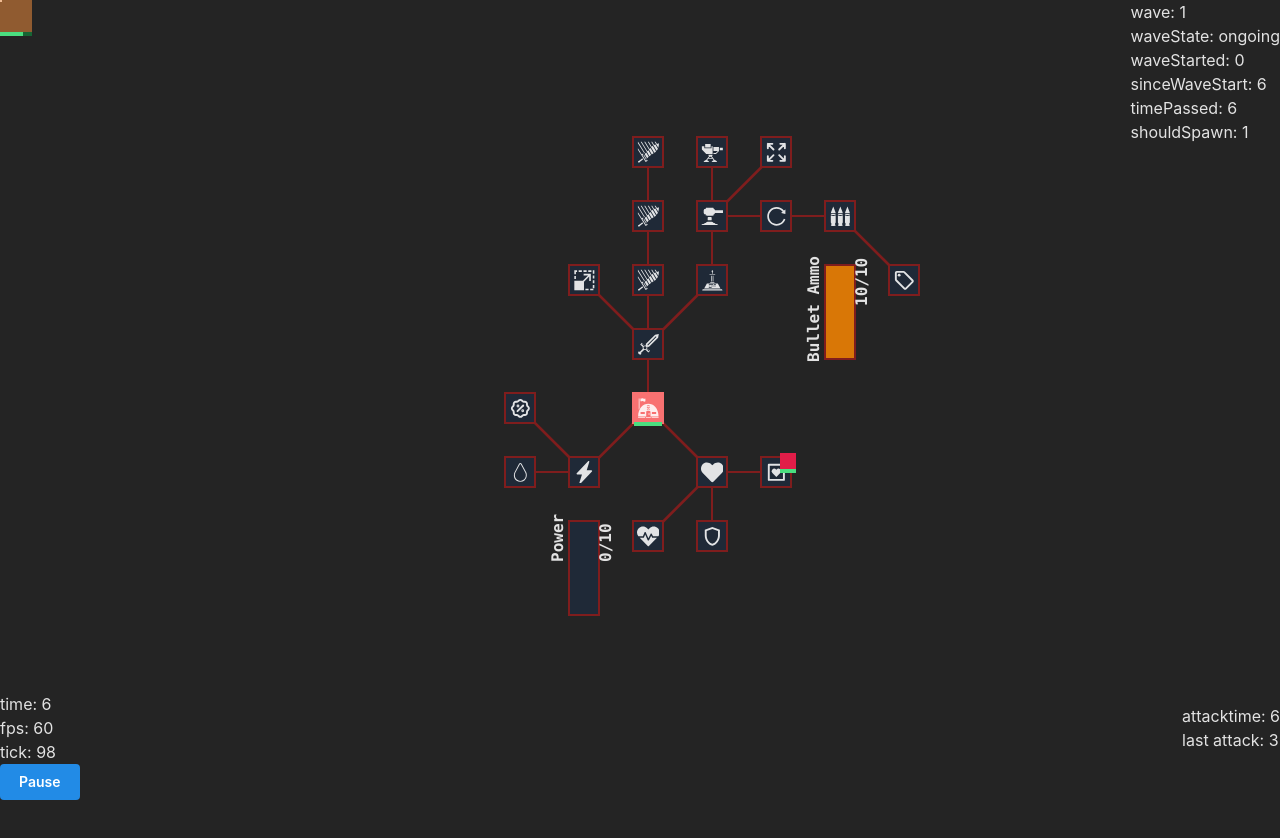
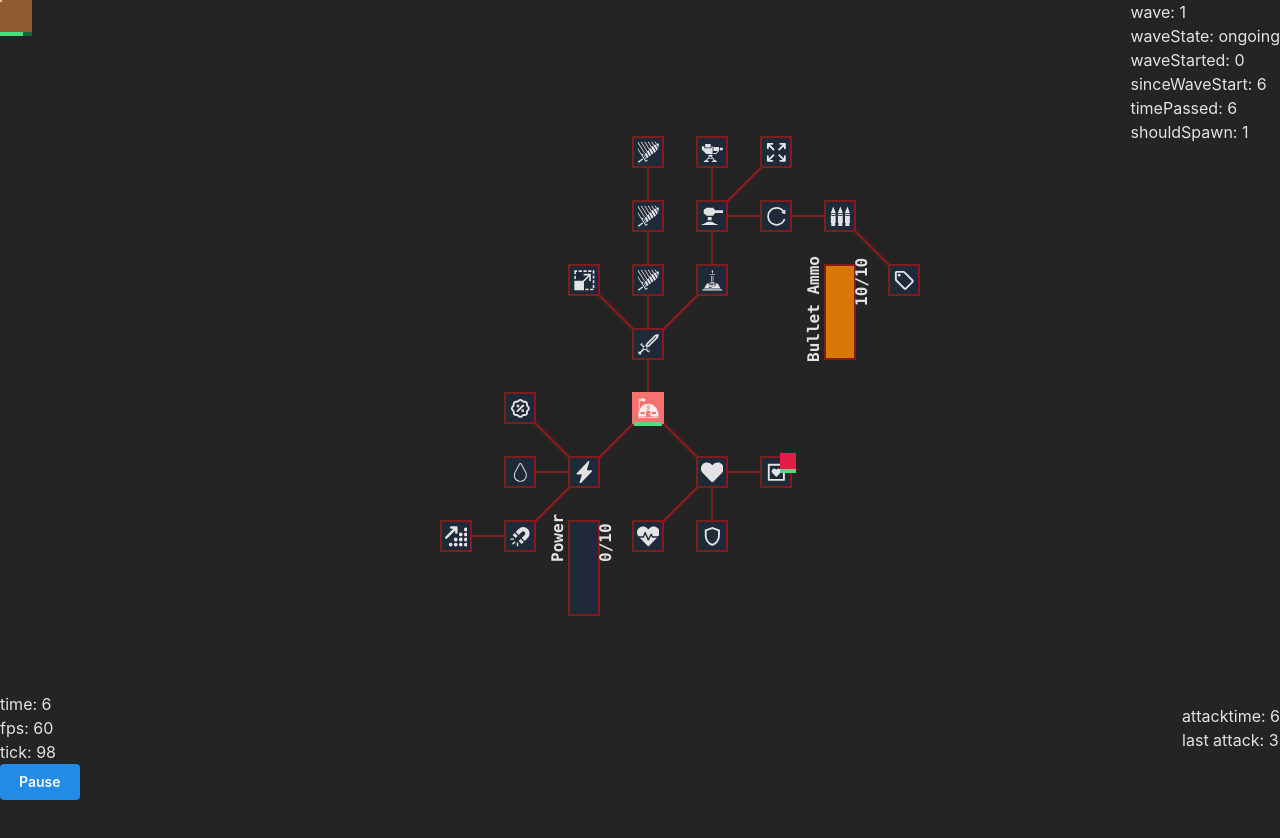
Before and after one commit to MartinMuzatko/resink, a React (Vite) app: page / in a window 1280 px wide. Shown: the top 838 px of the page. Built offline with nearby package versions, Linux system fonts and the light colour scheme.

Commit message:
add formats for stats, fix power generation

```diff
--- a/src/components/Stage.tsx
+++ b/src/components/Stage.tsx
@@ -1,8 +1,11 @@
 import { memo, useEffect, useMemo, useState } from 'react'
 import { type Connection } from '../domain/connection'
 import {
+	canUpgradeGeneratePower,
 	canUpgradeShoot,
 	damageUpgrade,
+	generateExperienceOrbs,
+	shootBullets,
 	updateUpgradeDamage,
 	Upgrade,
 	UpgradeType,
@@ -213,71 +216,24 @@ export const Stage = memo(() => {
 					)
 				),
 			]
-			const { upgrades: newUpgrades, bullets: newBullets } =
-				prevUpgrades.reduce<{
-					upgrades: Upgrade[]
-					bullets: Bullet[]
-				}>(
-					({ upgrades, bullets }, upgrade) => {
-						const upgradeStats = stats.upgradeStats.get(upgrade.id)!
-						if (
-							!canUpgradeShoot(
-								upgrade,
-								upgradeStats,
-								timePassed,
-								ammo
-							)
-						)
-							return { upgrades: [...upgrades, upgrade], bullets }
-
-						const enemiesInRange = enemies.filter(
-							(enemy) =>
-								getDistance(upgrade, enemy) <
-								stats.upgradeStats.get(upgrade.id)!
-									.upgradeBulletAttackRange
-						)
-
-						if (enemiesInRange.length === 0)
-							return { upgrades: [...upgrades, upgrade], bullets }
-
-						const targetEnemy = enemiesInRange.reduce(
-							(closest, enemy) =>
-								getDistance(upgrade, enemy) <
-								getDistance(upgrade, closest)
-									? enemy
-									: closest
-						)
-
-						const updatedUpgrade = {
-							...upgrade,
-							lastBulletShotTime: timePassed,
-						}
-						// TODO: React.StrictMode makes this get added twice per tick in dev mode
-						// we could add a tickFired prop and compare then.
-						const newBullet = createBullet({
-							x: upgrade.x,
-							y: upgrade.y,
-							attackDamage:
-								upgradeStats.upgradeBulletAttackDamage,
-							velocity: getSpeedVector(
-								{ x: upgrade.x, y: upgrade.y },
-								targetEnemy,
-								0.1
-							),
-						})
-
-						return {
-							upgrades: [...upgrades, updatedUpgrade],
-							bullets: [...bullets, newBullet],
-						}
-					},
-					{ upgrades: [], bullets: [] } // Initial value with the specified type
-				)
+			const { upgrades: upgradesToShootBullets, bullets: newBullets } =
+				shootBullets(prevUpgrades, stats, timePassed, ammo, enemies)
 			setAmmo((ammo) => Math.max(0, ammo - newBullets.length))
 			setBullets((bullets) => [
 				...newBullets.slice(0, ammo - newBullets.length),
 				...moveBullets(bullets),
 			])
+
+			const {
+				upgrades: upgradesToGeneratePower,
+				experienceOrbs: experienceOrbsGenerated,
+			} = generateExperienceOrbs(
+				upgradesToShootBullets,
+				stats,
+				timePassed,
+				experienceOrbs
+			)
+
 			// hit enemies
 			setEnemies((prevEnemies) => {
 				const newEnemies = prevEnemies.map((enemy) => {
@@ -321,6 +277,7 @@ export const Stage = memo(() => {
 				}))
 				setExperienceOrbs((experienceOrbs) => [
 					...experienceOrbs,
+					...experienceOrbsGenerated,
 					...newEnemies
 						.filter((enemy) => enemy.health <= 0)
 						.map((enemy) =>
@@ -371,15 +328,13 @@ export const Stage = memo(() => {
 			return upgradesToTakeDamage.length
 				? updateUpgradeDamage(
 						upgradesToTakeDamage,
-						newUpgrades,
+						upgradesToGeneratePower,
 						connections,
 						timePassed,
 						stats
 				  )
-				: newUpgrades
+				: upgradesToGeneratePower
 		})
-
-		// TODO: Add from generator
 
 		setExperienceOrbs((experienceOrbs) => {
 			// Move orb
@@ -390,7 +345,12 @@ export const Stage = memo(() => {
 			)
 			const newExperienceOrbs = experienceOrbs.map((experienceOrb) => ({
 				...experienceOrb,
-				...attractOrb(experienceOrb, gridMouse, deltaTime),
+				...attractOrb(
+					experienceOrb,
+					gridMouse,
+					deltaTime,
+					stats.globalStats
+				),
 			}))
 			const experienceOrbsConsumed = newExperienceOrbs.filter(
 				(experienceOrb) =>
--- /dev/null
+++ b/src/components/StatsDisplay.tsx
@@ -0,0 +1,32 @@
+import { StatType, Stats, statDefinitions, StatKeys } from '../domain/stats'
+
+type StatsDisplayProps = {
+	displayStatType: StatType
+	stats: Partial<Stats>
+}
+
+const defaultFormatter = (value: number) => `${value > 0 ? '+' : ''}${value}`
+
+export const StatsDisplay = ({ stats, displayStatType }: StatsDisplayProps) => {
+	const statsWithDefinition = Object.entries(stats).map(([key, value]) => ({
+		...statDefinitions[key as StatKeys],
+		key,
+		value,
+	}))
+	return (
+		<>
+			{statsWithDefinition
+				.filter((stat) => stat.type === displayStatType)
+				.map((stat) => (
+					<div key={stat.key}>
+						<span className={`${stat.className} pr-1`}>
+							{stat.name}
+						</span>
+						{'format' in stat
+							? stat.format(stat.value)
+							: defaultFormatter(stat.value)}
+					</div>
+				))}
+		</>
+	)
+}
--- a/src/components/StatsInfoPlain.tsx
+++ b/src/components/StatsInfoPlain.tsx
@@ -1,39 +1,11 @@
 import { useGameContext } from '../contexts/GameContext'
 import {
 	removeEmtpyStatKeys,
-	statDefinitions,
-	StatKeys,
-	Stats,
 	StatsEffectResult,
 	StatType,
 } from '../domain/stats'
 import { Upgrade } from '../domain/upgrade'
-
-type StatsDisplayProps = {
-	displayStatType: StatType
-	stats: Partial<Stats>
-}
-
-export const StatsDisplay = ({ stats, displayStatType }: StatsDisplayProps) => {
-	const statsWithDefinition = Object.entries(stats).map(([key, value]) => ({
-		...statDefinitions[key as StatKeys],
-		key,
-		value,
-	}))
-	return (
-		<>
-			{statsWithDefinition
-				.filter((stat) => stat.type === displayStatType)
-				.map((stat) => (
-					<div key={stat.key}>
-						<span className={stat.className}>{stat.name}</span>
-						{stat.value > 0 && '+'}
-						{stat.value}
-					</div>
-				))}
-		</>
-	)
-}
+import { StatsDisplay } from './StatsDisplay'
 
 type StatsInfoProps = {
 	upgrades: Upgrade[]
--- a/src/components/UpgradeNode.tsx
+++ b/src/components/UpgradeNode.tsx
@@ -62,7 +62,8 @@ export const UpgradeNode = ({
 				upgrades,
 				connections,
 				power,
-				stats
+				stats,
+				timePassed
 			)
 			const activeUpgradeIds = upgrades
 				.filter((u) => u.active)
--- a/src/data/initialGameData.tsx
+++ b/src/data/initialGameData.tsx
@@ -21,10 +21,13 @@ import { BsLightningChargeFill } from 'react-icons/bs'
 import { CiDroplet } from 'react-icons/ci'
 import { MdOutlineSell, MdOutlineShield } from 'react-icons/md'
 import { TbRosetteDiscount } from 'react-icons/tb'
+import { IoMagnetSharp } from 'react-icons/io5'
+import { FaArrowUpRightDots } from 'react-icons/fa6'
 
 export const INITIAL_STATS: Stats = {
 	maxPower: 10,
 	powerMultiplier: 1,
+	experienceOrbAttractionRadius: 2,
 	powerPerEnemy: 1,
 	additionalPowerPerEnemyChance: 0.1,
 	upgradeCostMultiplier: 1,
@@ -45,7 +48,7 @@ export const INITIAL_STATS: Stats = {
 	upgradeBulletAttackRange: 1.5,
 	upgradePowerGenerationAmount: 0,
 	upgradePowerGenerationDecay: 2000,
-	upgradePowerGenerationMaxAmount: 4,
+	upgradePowerGenerationMaxAmount: 0,
 	upgradePowerGenerationSpeed: 5000,
 }
 
@@ -300,13 +303,15 @@ export const INITIAL_UPGRADES = () => [
 	}),
 	createUpgrade({
 		id: 'L',
+		title: 'Turn on the engine',
 		description: 'Passively generates power',
 		cost: 8,
 		effect: [
 			{
 				stats: (stats, upgrade) => ({
 					maxPower: stats.maxPower + 10,
-					// maxPower: stats.maxPower + 10,
+					upgradePowerGenerationMaxAmount:
+						stats.upgradePowerGenerationMaxAmount + 3,
 				}),
 			},
 			{
@@ -353,6 +358,37 @@ export const INITIAL_UPGRADES = () => [
 		x: -2,
 		y: 1,
 	}),
+	createUpgrade({
+		id: 'L3',
+		cost: 10,
+		effect: [
+			{
+				stats: (stats, upgrade) => ({
+					experienceOrbAttractionRadius:
+						stats.experienceOrbAttractionRadius + 2,
+				}),
+			},
+		],
+		icon: <IoMagnetSharp className="w-full h-full" />,
+		x: -2,
+		y: 2,
+	}),
+	createUpgrade({
+		id: 'L31',
+		cost: 10,
+		effect: [
+			{
+				filter: (upgrade) => upgrade.id === 'L',
+				stats: (stats, upgrade) => ({
+					upgradePowerGenerationSpeed:
+						stats.upgradePowerGenerationSpeed * 0.6,
+				}),
+			},
+		],
+		icon: <FaArrowUpRightDots className="w-full h-full" />,
+		x: -3,
+		y: 2,
+	}),
 ]
 
 export const INITIAL_CONNECTIONS = [
@@ -375,4 +411,6 @@ export const INITIAL_CONNECTIONS = [
 	connection('M', 'L'),
 	connection('L', 'L1'),
 	connection('L', 'L2'),
+	connection('L', 'L3'),
+	connection('L3', 'L31'),
 ]
--- a/src/domain/experienceOrb.ts
+++ b/src/domain/experienceOrb.ts
@@ -53,11 +53,14 @@ export function spiralInwards(point: Position, target: Position): Position {
 export const attractOrb = (
 	point: Position,
 	target: Position,
-	deltaTime: number
+	deltaTime: number,
+	stats: Stats
 ): Position => {
 	const distance = getDistance(point, target)
 	if (distance === 0) return point
-	const t = clamp(0, 5)(distance) / 5
+	const t =
+		clamp(0, stats.experienceOrbAttractionRadius)(distance) /
+		stats.experienceOrbAttractionRadius
 	const step = lerp(0.04, 0, t * t)
 	const newPosition = lerpPosition(
 		point,
@@ -83,3 +86,15 @@ export const spawnBasedOnEnemiesKilled = (
 		)
 	})
 }
+
+export const distributePointOnCircle = (
+	totalPoints: number,
+	pointIndex: number,
+	radius: number = 1
+): { x: number; y: number } => {
+	const angle = pointIndex * ((2 * Math.PI) / totalPoints)
+	return {
+		x: radius * Math.cos(angle),
+		y: radius * Math.sin(angle),
+	}
+}
--- a/src/domain/stats.ts
+++ b/src/domain/stats.ts
@@ -8,11 +8,6 @@ type TargetFilterFunction = (
 	connections: Connection[]
 ) => boolean
 
-export enum StatDisplay {
-	'value',
-	'percentage',
-}
-
 export enum StatType {
 	'global',
 	'scoped',
@@ -21,144 +16,131 @@ export enum StatType {
 type StatDefinition = {
 	name: string
 	className: string
-	display: StatDisplay
 	type: StatType
+	format?: (value: number) => string
 }
 
 export const statDefinitions = {
-	// Util
+	// Power
 	maxPower: {
 		name: 'Max Power',
-		className: 'text-blue-800',
-		display: StatDisplay.value,
+		className: 'text-amber-400',
 		type: StatType.global,
 	},
 	powerMultiplier: {
 		name: 'Power Multiplier',
 		className: '',
-		display: StatDisplay.value,
 		type: StatType.global,
 	},
 	powerPerEnemy: {
 		name: 'Power Per Enemy',
 		className: 'text-cyan-400',
-		display: StatDisplay.value,
 		type: StatType.global,
 	},
 	additionalPowerPerEnemyChance: {
 		name: 'Additional Power Per Enemy Chance',
 		className: 'text-red-600',
-		display: StatDisplay.value,
+		type: StatType.global,
+	},
+	experienceOrbAttractionRadius: {
+		name: 'Experience Attraction Radius',
+		className: 'text-purple-300',
 		type: StatType.global,
 	},
 	// MouseArea
 	mouseSize: {
-		name: 'Mouse Size',
+		name: 'Area Size',
 		className: 'text-amber-600',
-		display: StatDisplay.value,
 		type: StatType.global,
 	},
 	mouseHealAmount: {
-		name: 'Mouse Heal Amount',
+		name: 'Area Heal Amount',
 		className: 'text-lime-400',
-		display: StatDisplay.value,
 		type: StatType.global,
 	},
 	mouseSpeed: {
-		name: 'Mouse Speed',
+		name: 'Area Attack Speed',
 		className: 'text-teal-400',
-		display: StatDisplay.value,
 		type: StatType.global,
+		format: (value) => `${value / 10}%`,
 	},
 	mouseAttackDamage: {
-		name: 'Mouse Attack Damage',
+		name: 'Area Attack Damage',
 		className: 'text-red-600',
-		display: StatDisplay.value,
 		type: StatType.global,
 	},
 	// Bullets
 	bulletMaxAmmo: {
 		name: 'Bullet Max Ammo',
 		className: 'text-green-400',
-		display: StatDisplay.value,
 		type: StatType.global,
 	},
 	bulletAmmoPrice: {
 		name: 'Bullet Ammo Price',
 		className: 'text-teal-400',
-		display: StatDisplay.value,
 		type: StatType.global,
 	},
 	upgradeBulletAttackDamage: {
 		name: 'Bullet Attack Damage',
 		className: 'text-red-400',
-		display: StatDisplay.value,
 		type: StatType.scoped,
 	},
 	upgradeBulletAttackRange: {
 		name: 'Bullet Attack Range',
 		className: 'text-green-400',
-		display: StatDisplay.value,
 		type: StatType.scoped,
 	},
 	upgradeBulletAttackSpeed: {
 		name: 'Bullet Attack Speed',
 		className: 'text-teal-400',
-		display: StatDisplay.value,
 		type: StatType.scoped,
 	},
+	// Health
 	upgradeHealth: {
 		name: 'Health',
 		className: 'text-green-600',
-		display: StatDisplay.value,
 		type: StatType.scoped,
 	},
 	upgradeHealthRegenerationAmount: {
 		name: 'Health Regeneration Amount',
 		className: 'text-teal-400',
-		display: StatDisplay.value,
 		type: StatType.scoped,
 	},
 	upgradeHealthRegenerationSpeed: {
 		name: 'Health Regeneration Speed',
 		className: 'text-teal-400',
-		display: StatDisplay.value,
 		type: StatType.scoped,
 	},
 	upgradeArmor: {
 		name: 'Armor',
 		className: 'text-cyan-400',
-		display: StatDisplay.value,
 		type: StatType.scoped,
 	},
 	upgradeCostMultiplier: {
 		name: 'Cost Multiplier',
 		className: 'text-cyan-400',
-		display: StatDisplay.value,
 		type: StatType.scoped,
 	},
+	// Power Generation
 	upgradePowerGenerationSpeed: {
 		name: 'Power Generation Speed',
 		className: 'text-cyan-400',
-		display: StatDisplay.value,
 		type: StatType.scoped,
+		format: (value) => `${value / 1000}s`,
 	},
 	upgradePowerGenerationAmount: {
 		name: 'Power Generation Amount',
 		className: 'text-cyan-400',
-		display: StatDisplay.value,
 		type: StatType.scoped,
 	},
 	upgradePowerGenerationMaxAmount: {
 		name: 'Power Generation Max Amount',
 		className: 'text-cyan-400',
-		display: StatDisplay.value,
 		type: StatType.scoped,
 	},
 	upgradePowerGenerationDecay: {
 		name: 'Experience Decay',
 		className: 'text-cyan-400',
-		display: StatDisplay.value,
 		type: StatType.scoped,
 	},
 } as const satisfies Record<string, StatDefinition>
--- a/src/domain/upgrade.ts
+++ b/src/domain/upgrade.ts
@@ -1,5 +1,11 @@
 import { ReactNode } from 'react'
-import { getDistance, Identifier, Position } from './main'
+import {
+	addPosition,
+	getDistance,
+	getSpeedVector,
+	Identifier,
+	Position,
+} from './main'
 import { Connection } from './connection'
 import {
 	getCost,
@@ -9,6 +15,13 @@ import {
 	UpgradeStats,
 } from './stats'
 import { canEnemyDealDamage, Enemy } from './enemy'
+import { Bullet, createBullet } from './bullet'
+import {
+	createExperienceOrb,
+	distributePointOnCircle,
+	ExperienceOrb,
+	ExperienceOrbSource,
+} from './experienceOrb'
 
 export enum UpgradeType {
 	motor,
@@ -178,7 +191,8 @@ export const toggleActivation = (
 	upgrades: Upgrade[],
 	connections: Connection[],
 	power: number,
-	stats: StatsEffectResult
+	stats: StatsEffectResult,
+	timePassed: number
 ) => {
 	const parentUpgrade = findDirectParent(upgrade, upgrades, connections)
 	if (!parentUpgrade) return upgrades
@@ -189,10 +203,16 @@ export const toggleActivation = (
 	if (isActivating)
 		return upgrades.toSpliced(upgradeIndex, 1, {
 			...upgrade,
-			active: canActivate ? !upgrade.active : upgrade.active,
-			health: canActivate
-				? stats.upgradeStats.get(upgrade.id)!.upgradeHealth
-				: upgrade.health,
+			...(canActivate
+				? {
+						active: !upgrade.active,
+						health: stats.upgradeStats.get(upgrade.id)!
+							.upgradeHealth,
+						// lastBulletShotTime: timePassed / 1000,
+						// lastDamageTakenTime: timePassed / 1000,
+						// lastExperienceOrbGeneratedTime: timePassed / 1000,
+				  }
+				: {}),
 		})
 	return deactivateSubTree(upgrade, upgrades, connections)
 	// TODO: If we can no longer afford nodes, deactivate other nodes until we have money.
@@ -297,6 +317,20 @@ export const canUpgradeShoot = (
 	upgrade.active &&
 	ammo > 0
 
+export const canUpgradeGeneratePower = (
+	upgrade: Upgrade,
+	stats: UpgradeStats,
+	timePassed: number,
+	experienceOrbs: ExperienceOrb[]
+) =>
+	timePassed >=
+		upgrade.lastExperienceOrbGeneratedTime +
+			stats.upgradePowerGenerationSpeed &&
+	experienceOrbs.filter((e) => e.source === ExperienceOrbSource.upgrade)
+		.length < stats.upgradePowerGenerationMaxAmount &&
+	stats.upgradePowerGenerationAmount !== 0 &&
+	upgrade.active
+
 export const damageUpgrade = (
 	upgrade: Upgrade,
 	enemies: Enemy[],
@@ -314,3 +348,117 @@ export const damageUpgrade = (
 		),
 	}
 }
+
+export const shootBullets = (
+	prevUpgrades: Upgrade[],
+	stats: StatsEffectResult,
+	timePassed: number,
+	ammo: number,
+	enemies: Enemy[]
+) =>
+	prevUpgrades.reduce<{
+		upgrades: Upgrade[]
+		bullets: Bullet[]
+	}>(
+		({ upgrades, bullets }, upgrade) => {
+			const upgradeStats = stats.upgradeStats.get(upgrade.id)!
+			if (!canUpgradeShoot(upgrade, upgradeStats, timePassed, ammo))
+				return { upgrades: [...upgrades, upgrade], bullets }
+
+			const enemiesInRange = enemies.filter(
+				(enemy) =>
+					getDistance(upgrade, enemy) <
+					stats.upgradeStats.get(upgrade.id)!.upgradeBulletAttackRange
+			)
+
+			if (enemiesInRange.length === 0)
+				return { upgrades: [...upgrades, upgrade], bullets }
+
+			const targetEnemy = enemiesInRange.reduce((closest, enemy) =>
+				getDistance(upgrade, enemy) < getDistance(upgrade, closest)
+					? enemy
+					: closest
+			)
+
+			const updatedUpgrade = {
+				...upgrade,
+				lastBulletShotTime: timePassed,
+			}
+			// TODO: React.StrictMode makes this get added twice per tick in dev mode
+			// we could add a tickFired prop and compare then.
+			const newBullet = createBullet({
+				x: upgrade.x,
+				y: upgrade.y,
+				attackDamage: upgradeStats.upgradeBulletAttackDamage,
+				velocity: getSpeedVector(
+					{ x: upgrade.x, y: upgrade.y },
+					targetEnemy,
+					0.1
+				),
+			})
+
+			return {
+				upgrades: [...upgrades, updatedUpgrade],
+				bullets: [...bullets, newBullet],
+			}
+		},
+		{ upgrades: [], bullets: [] } // Initial value with the specified type
+	)
+
+export const generateExperienceOrbs = (
+	prevUpgrades: Upgrade[],
+	stats: StatsEffectResult,
+	timePassed: number,
+	experienceOrbs: ExperienceOrb[]
+) =>
+	prevUpgrades.reduce(
+		(acc, upgrade) => {
+			const canGenerate = canUpgradeGeneratePower(
+				upgrade,
+				stats.upgradeStats.get(upgrade.id)!,
+				timePassed,
+				experienceOrbs
+			)
+			return {
+				upgrades: [
+					...acc.upgrades,
+					canGenerate
+						? {
+								...upgrade,
+								lastExperienceOrbGeneratedTime: timePassed,
+						  }
+						: upgrade,
+				],
+				experienceOrbs: [
+					...acc.experienceOrbs,
+					...(canGenerate
+						? [
+								createExperienceOrb({
+									source: ExperienceOrbSource.upgrade,
+									...addPosition(
+										distributePointOnCircle(
+											stats.upgradeStats.get(upgrade.id)!
+												.upgradePowerGenerationMaxAmount,
+											experienceOrbs.filter(
+												(e) =>
+													e.source ===
+													ExperienceOrbSource.upgrade
+											).length,
+											0.5
+										),
+										addPosition(upgrade, {
+											x: 0.125,
+											y: 0.125,
+										})
+									),
+								}),
+						  ]
+						: []),
+				],
+			}
+		},
+		{ upgrades: [], experienceOrbs: [] } as {
+			upgrades: Upgrade[]
+			experienceOrbs: ExperienceOrb[]
+		}
+	)
```
Also changed, not shown: src/components/StatsInfo.tsx (+1 -7 lines).
